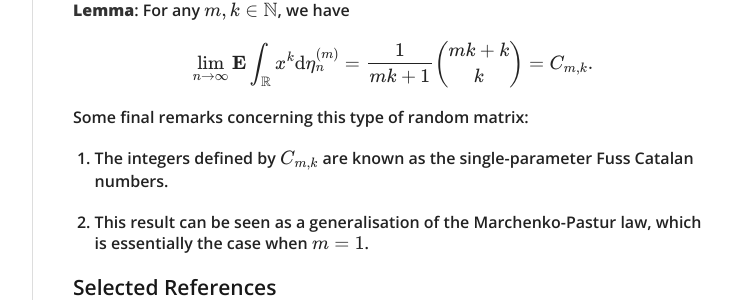
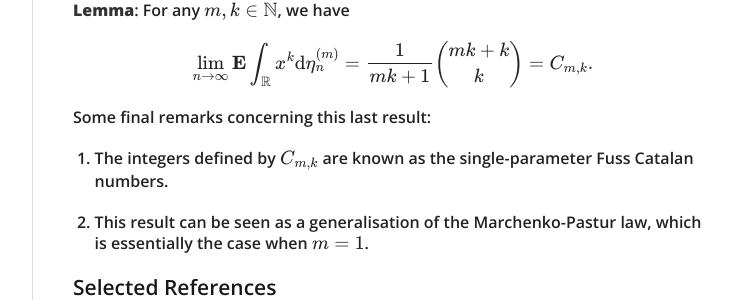
Before and after one commit to Wentong-DST/Wentong-DST.github.io, a Jekyll site: the page built from _posts/2016-07-11-limiting-eigenvalue-densities-of-random-matrices.md, in a window 1280 px wide and 900 px high, scrolled down 3436 px. Shown: the part 154-454 px from the top of the window, without its empty margins (378-1114 px from the left). Built offline with Jekyll 4.4.1, drawn with Linux system fonts in a browser that asks for light colours; nearby versions of some CDN libraries; formulas are drawn with MathJax 3.

Commit message:
edited post

```diff
--- a/_posts/2016-07-11-limiting-eigenvalue-densities-of-random-matrices.md
+++ b/_posts/2016-07-11-limiting-eigenvalue-densities-of-random-matrices.md
@@ -114,7 +114,7 @@ And similarly the convergence of expected moments can be proven, that is:
 
 $$\lim_{n\to\infty}\mathbf{E}\int_{\mathbb{R}}x^{k}\text{d}\eta_{n}^{(m)}=\frac{1}{mk + 1} \binom{mk + k}{k}=C_{m,k}.$$
 
-Some final remarks concerning this type of random matrix:
+Some final remarks concerning this last result:
 
 1. The integers defined by $$C_{m, k}$$ are known as the single-parameter Fuss Catalan numbers.
 
```
